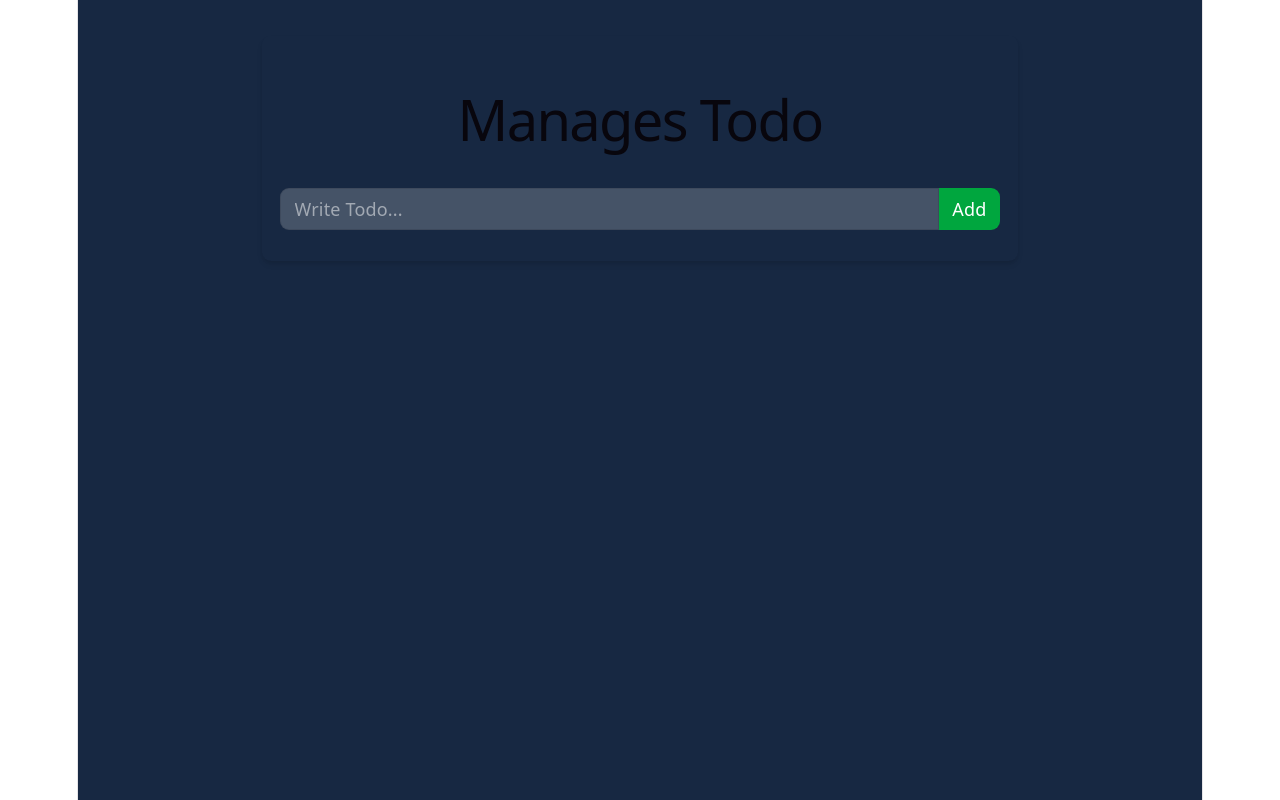
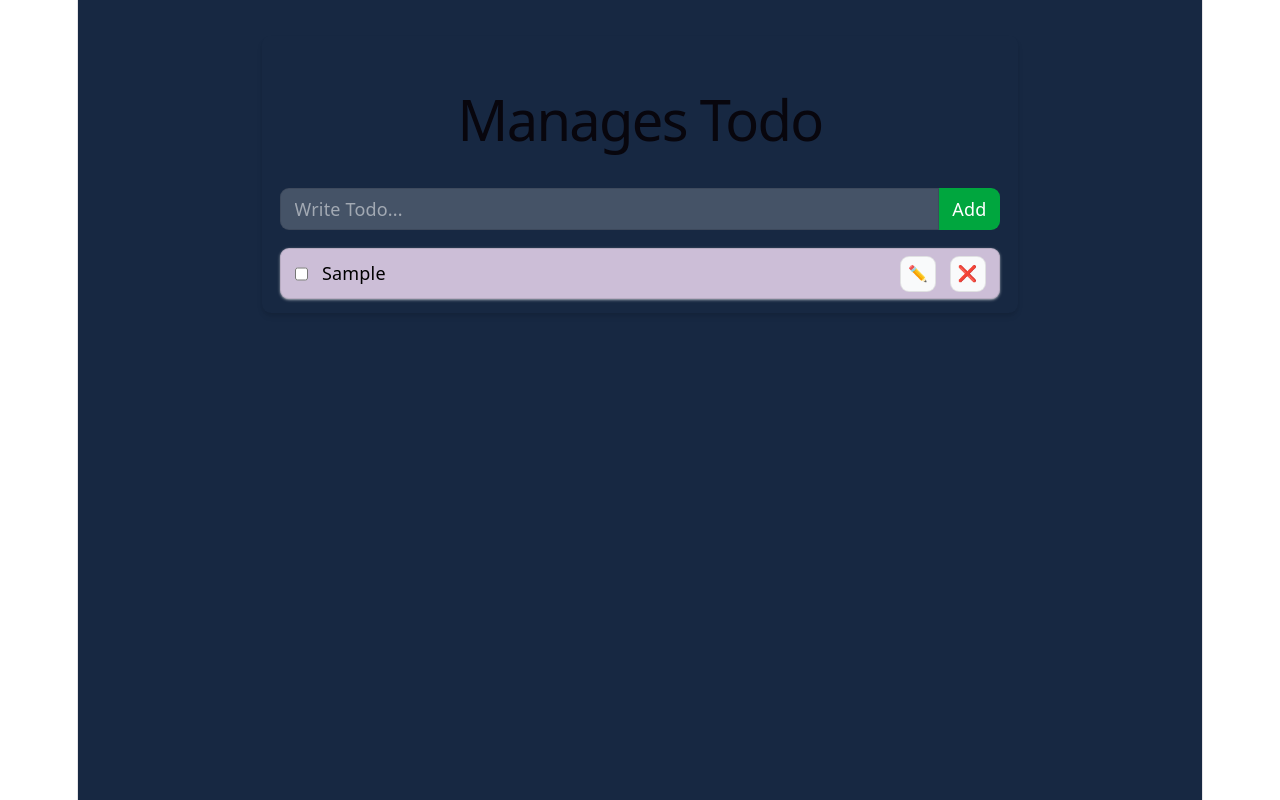
Before and after one commit to codeTukai/todo-app, a React (Vite) app: page / in a window 1280 px wide. Both pictures are taken after typing "Sample" into the empty fields and a click on the button "Add". Built offline with nearby package versions, Linux system fonts and the light colour scheme.

Commit message:
todo is completed

```diff
--- a/src/App.jsx
+++ b/src/App.jsx
@@ -2,6 +2,7 @@ import { useEffect, useState } from "react";
 import {TodoProvider} from './context/index'
 import "./App.css";
 import TodoForm from "./components/TodoForm";
+import TodoList from "./components/TodoList";
 
 function App() {
   const [todos, setTodos] = useState([]);
@@ -18,14 +19,14 @@ function App() {
     setTodos((prev)=>prev.filter((index)=> index.id!== id))
   }
 
-  const ToggleCompleted = (id) => {
-    setTodos((prev) => prev.map((prevTodo)=>prev === id ? {...prev, completed: !prevTodo.completed}: prevTodo))
+  const toggleComplete = (id) => {
+    setTodos((prev) => prev.map((prevTodo)=>prevTodo.id === id ? {...prev, completed: !prevTodo.completed}: prevTodo))
   }
 
   useEffect(()=>{
     const todos = JSON.parse(localStorage.getItem("todos"))
 
-    if(todos){
+    if(todos && todos.length > 0){
       setTodos(todos)
     }
   },[])
@@ -37,7 +38,7 @@ function App() {
 
 
   return (
-    <TodoProvider value={{todos, addTodo, updateTodo, deleteTodo, ToggleCompleted}}>
+    <TodoProvider value={{todos, addTodo, updateTodo, deleteTodo, toggleComplete}}>
       <div className="bg-[#172842] min-h-screen py-8">
         <div className="w-full max-w-2xl mx-auto shadow-md rounded-lg px-4 py-3 text-white">
           <h1 className="text-2xl font-bold text-center mb-8 mt-2">
@@ -45,10 +46,17 @@ function App() {
           </h1>
           <div className="mb-4">
             <TodoForm />
-            {/* Todo form goes here */}
+
             </div>
           <div className="flex flex-wrap gap-y-3">
-            {/*Loop and Add TodoItem here */}
+
+            {todos.map((todo)=>(
+              <div key={todo.id}
+              className="w-full"
+              >
+                <TodoList todo={todo}/>
+              </div>
+            ))}
           </div>
         </div>
       </div>
--- a/src/components/TodoList.jsx
+++ b/src/components/TodoList.jsx
@@ -1,8 +1,21 @@
 import React, { useState } from 'react'
+import { useTodo } from '../context'
 
 
-function TodoList() {
-    const [todo, setTodo] = useState()
+function TodoList({todo}) {
+    const [isTodoEditable, setIsTodoEditable] = useState(false)
+    const [todoMsg, setTodoMsg] = useState(todo.todo)
+    const {updateTodo, deleteTodo, toggleComplete} = useTodo()
+
+    const editTodo = () => {
+        updateTodo(todo.id, {...todo, todo: todoMsg})
+        setIsTodoEditable(false)
+    }
+
+    const toggle = ()=>{
+        toggleComplete(todo.id)
+    }
+
   return (
      <div
             className={`flex border border-black/10 rounded-lg px-3 py-1.5 gap-x-3 shadow-sm shadow-white/50 duration-300  text-black ${
@@ -13,7 +26,7 @@ function TodoList() {
                 type="checkbox"
                 className="cursor-pointer"
                 checked={todo.completed}
-                onChange={toggleCompleted}
+                onChange={toggle}
             />
             <input
                 type="text"
--- a/src/context/todoContext.js
+++ b/src/context/todoContext.js
@@ -11,7 +11,7 @@ export const todoContext = createContext({
     addTodo: (todo) =>{},
     updateTodo: (id,todo) =>{},
     deleteTodo: (id)=>{},
-    ToggleCompleted : (id)=>{}
+    toggleComplete : (id)=>{}
 })
 
 export const useTodo = () =>{
```
